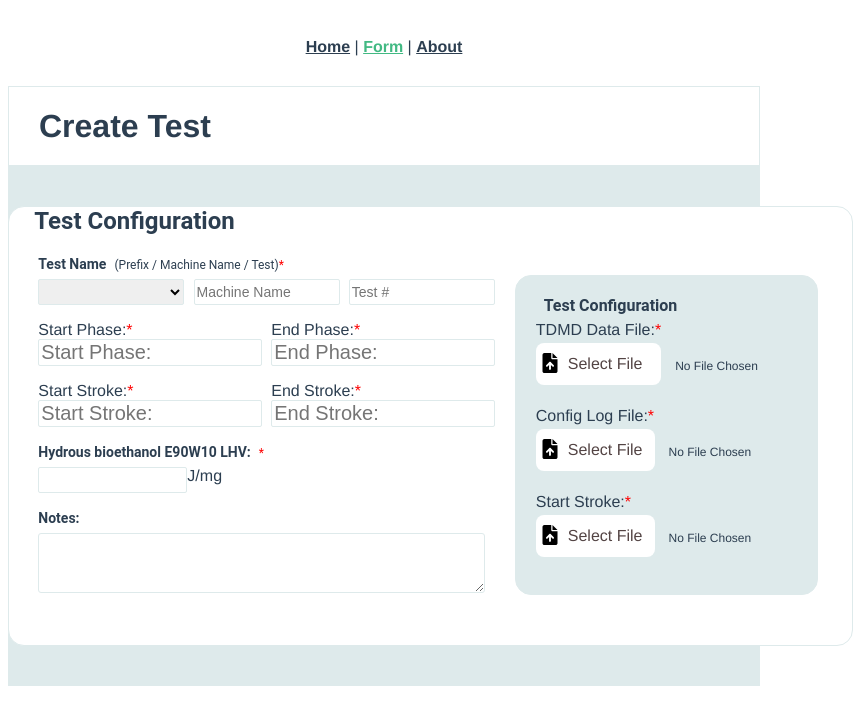
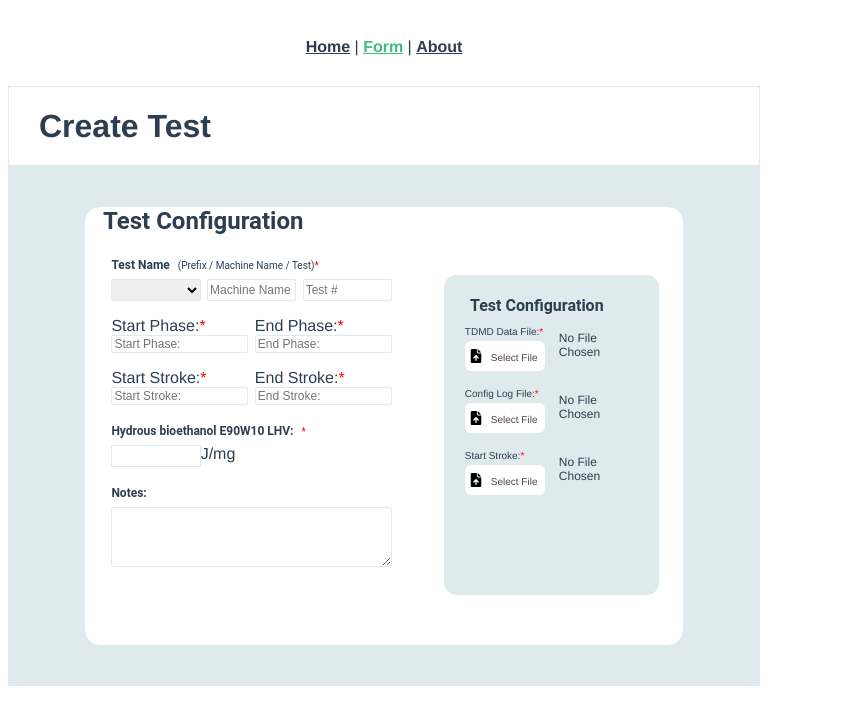
Before and after one commit to HectorVurchio/vuejsdemo, a Vue app: page /form in a window 768 px wide. Shown: the top 724 px of the page, 853 px wide, since content can reach past the window. Built offline with nearby package versions, Linux system fonts and the light colour scheme.

Commit message:
fixing som css code

```diff
--- a/src/views/FormView.vue
+++ b/src/views/FormView.vue
@@ -140,7 +140,7 @@ select {
 }
 
 .ver-col-1 input {
-  font-size: 20px;
+  font-size: 14px;
   border: 1px solid #deeaeb;
   border-radius: 2px;
   box-sizing: border-box;
@@ -223,4 +223,105 @@ label span:last-child {
 .form-row-3 .file-selected p {
   font-size: 12px;
 }
+@media only screen and (min-width: 640px) and (max-width: 870px) {
+  form {
+    width: 600px;
+  }
+  .hor-col-1 label {
+    font-size: 10px;
+  }
+  .hor-col-1 label :first-child {
+    font-size: 12px;
+  }
+  .hor-col-2 > input,
+  select {
+    width: 28%;
+    height: 22px;
+    font-size: 12px;
+  }
+  .ver-col-1 {
+    width: 43%;
+    margin-left: 2%;
+  }
+  .ver-col-1 input {
+    font-size: 12px;
+  }
+  .hor-col-2 textarea {
+    width: 88%;
+    font-size: 12px;
+  }
+
+  .test-input-files {
+    width: 36%;
+    padding: 20px;
+    border-radius: 12px;
+  }
+  .form-row-3 {
+    margin-bottom: 6px;
+  }
+  .ver-col-3 .btn-img-1 {
+    width: 80px;
+  }
+  .ver-col-3 label {
+    font-size: 10px;
+  }
+  .ver-col-3 .btn-img-1 {
+    margin-top: 2px;
+    padding: 6px;
+    border-radius: 6px;
+  }
+  .ver-col-3 .btn-img-1 img {
+    top: 2px;
+    left: 4px;
+    width: 14px;
+    height: 14px;
+  }
+  .form-row-3 .file-selected {
+    font-size: 8px;
+  }
+  .ver-col-3 .btn-img-1 a {
+    font-size: 10px;
+  }
+}
+@media only screen and (min-width: 430px) and (max-width: 639px) {
+  form {
+    width: 400px;
+    height: 840px;
+  }
+  .container {
+    display: flex;
+    flex-direction: column;
+  }
+  .test-conf {
+    width: 94%;
+    margin: auto;
+  }
+  .test-input-files {
+    width: 94%;
+    margin: auto;
+  }
+}
+@media only screen and (min-width: 340px) and (max-width: 429px) {
+  form {
+    width: 300px;
+    height: 760px;
+  }
+  .container {
+    flex-direction: column;
+  }
+  .test-conf {
+    width: 94%;
+    margin: auto;
+  }
+  .test-input-files {
+    width: 94%;
+    margin: auto;
+  }
+}
+@media only screen and (max-width: 339px) {
+  .headbar,
+  .outer {
+    display: none;
+  }
+}
 </style>
```
